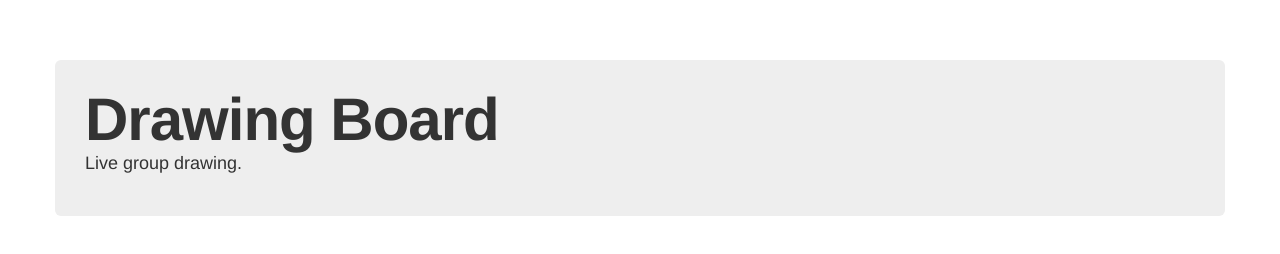
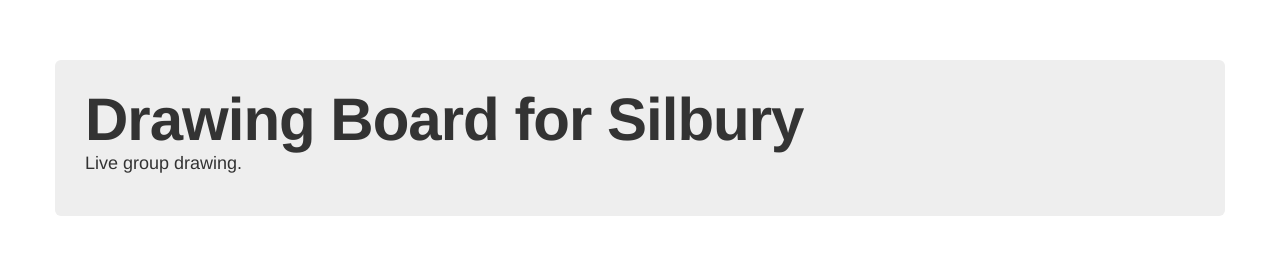
Before and after one commit to doschkinow/drawingboard-micro-ws-nodejs, a website: page drawingboard/index.html in a window 1280 px wide. Drawn offline with nearby package versions, Linux system fonts and the light colour scheme.

Commit message:
change title

```diff
--- a/drawingboard/index.html
+++ b/drawingboard/index.html
@@ -20,7 +20,7 @@
 <body>
 <div class="container">
     <div class="hero-unit">
-        <h1>Drawing Board</h1>
+        <h1>Drawing Board for Silbury</h1>
         <p>
             Live group drawing.
         </p>
```
